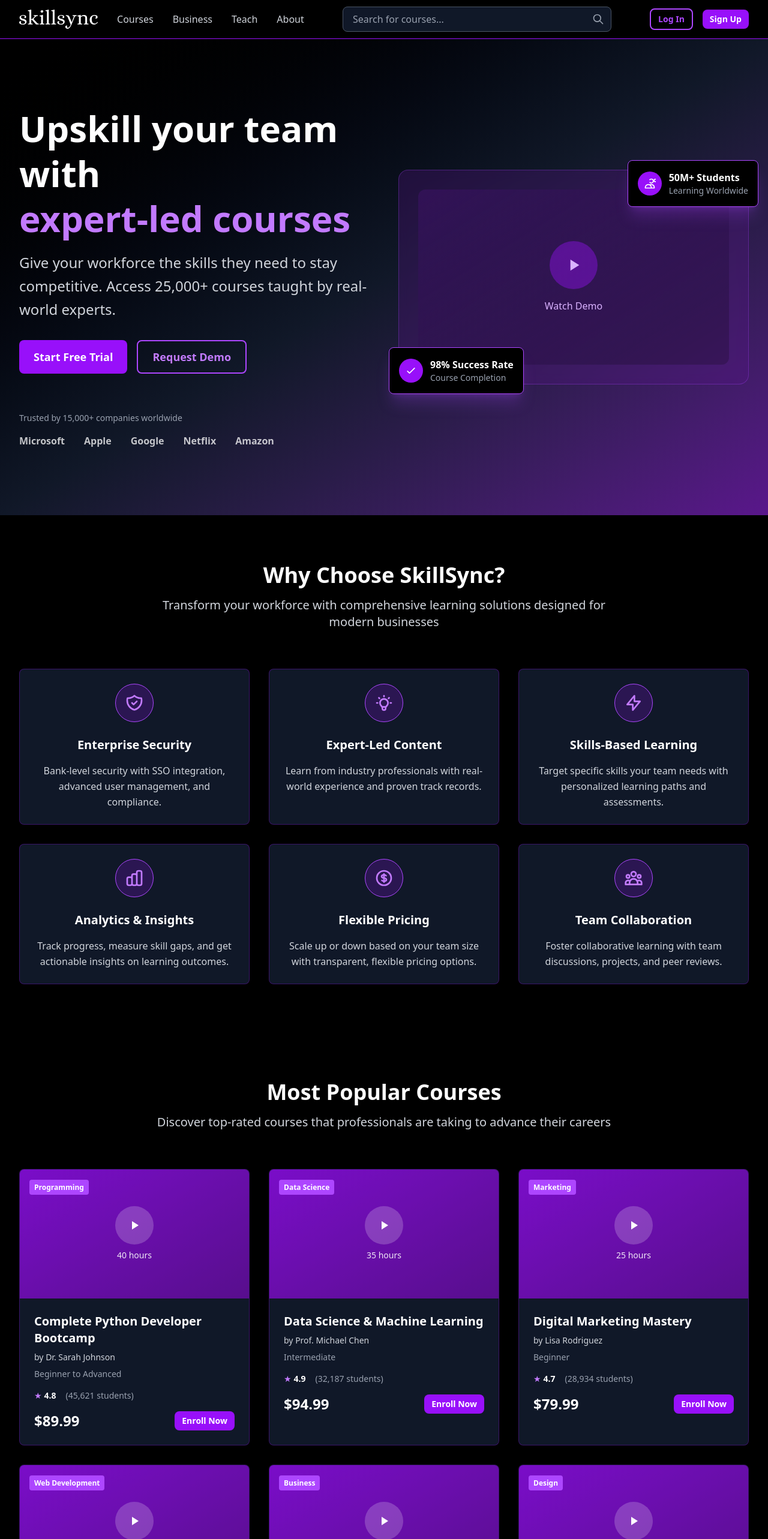
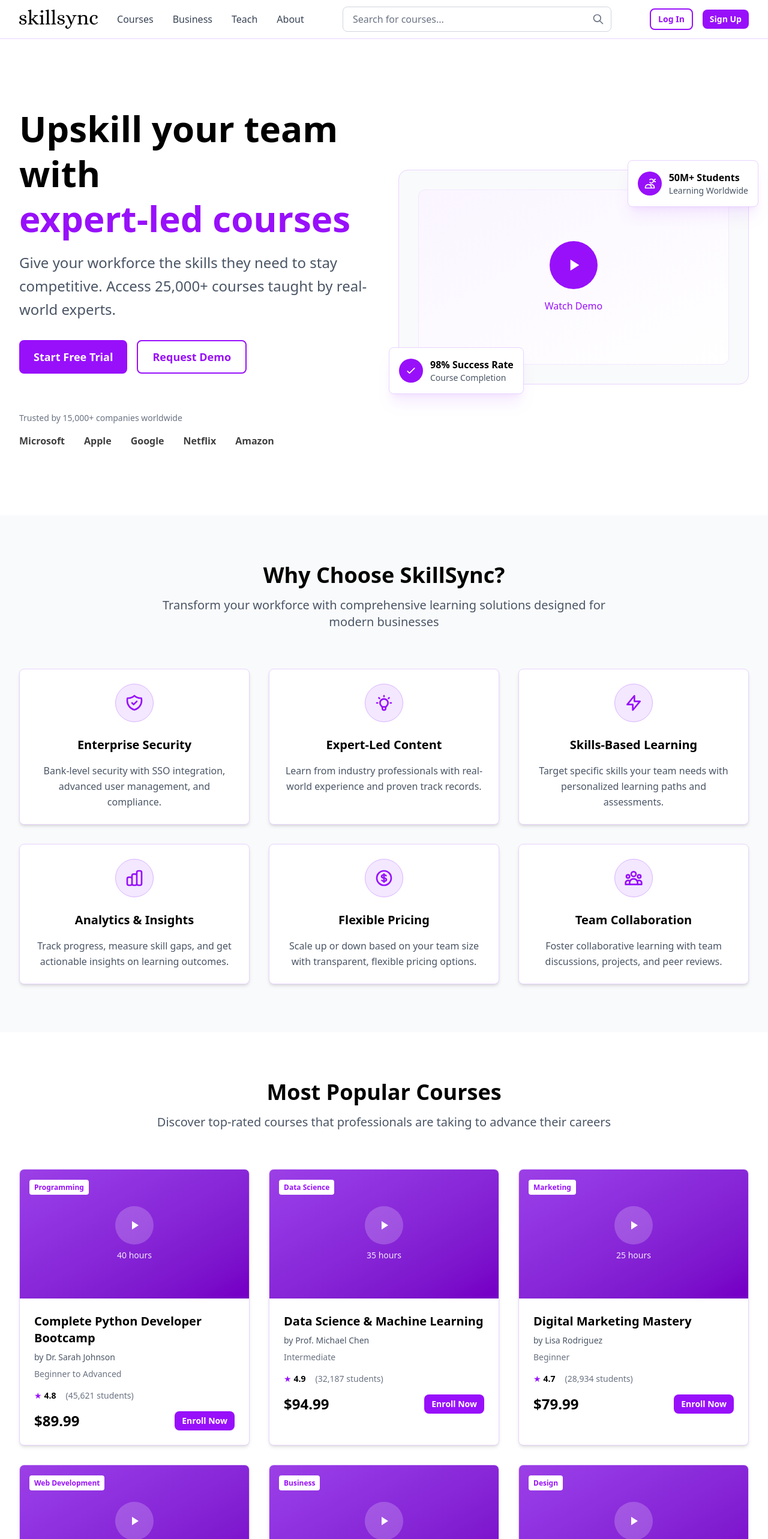
Before and after one commit to prashantGeek/skillsync, a Next.js app: page / in a window 1280 px wide. Shown: the top 2566 px of the page at 60% size. Built offline with nearby package versions, Linux system fonts and the light colour scheme.

Commit message:
theme change

```diff
--- a/src/app/page.tsx
+++ b/src/app/page.tsx
@@ -8,7 +8,7 @@ import CTASection from '@/components/sections/CTASection';
 
 export default function Home() {
   return (
-    <div className="min-h-screen bg-black">
+    <div className="min-h-screen bg-white">
       <Header />
       <main>
         <HeroSection />
--- a/src/components/layout/Header.tsx
+++ b/src/components/layout/Header.tsx
@@ -4,14 +4,14 @@ import Button from '../ui/Button';
 
 export default function Header() {
   return (
-    <header className="bg-black border-b border-purple-600 transition-colors">
+    <header className="bg-white border-b border-purple-200 transition-colors shadow-sm">
       <div className="max-w-7xl mx-auto px-4 sm:px-6 lg:px-8">
         <div className="flex justify-between items-center h-16">
           {/* Logo */}
           <div className="flex items-center">
             <Link href="/" className="flex items-center">
               <Image
-                src="/logos/isolated-monochrome-white.svg"
+                src="/logos/isolated-monochrome-black.svg"
                 alt="SkillSync Logo"
                 width={180}
                 height={45}
@@ -23,16 +23,16 @@ export default function Header() {
 
           {/* Navigation */}
           <nav className="hidden md:flex space-x-8">
-            <Link href="/courses" className="text-gray-300 hover:text-purple-400 transition-colors">
+            <Link href="/courses" className="text-gray-700 hover:text-purple-600 transition-colors font-medium">
               Courses
             </Link>
-            <Link href="/business" className="text-gray-300 hover:text-purple-400 transition-colors">
+            <Link href="/business" className="text-gray-700 hover:text-purple-600 transition-colors font-medium">
               Business
             </Link>
-            <Link href="/instructors" className="text-gray-300 hover:text-purple-400 transition-colors">
+            <Link href="/instructors" className="text-gray-700 hover:text-purple-600 transition-colors font-medium">
               Teach
             </Link>
-            <Link href="/about" className="text-gray-300 hover:text-purple-400 transition-colors">
+            <Link href="/about" className="text-gray-700 hover:text-purple-600 transition-colors font-medium">
               About
             </Link>
           </nav>
@@ -43,10 +43,10 @@ export default function Header() {
               <input
                 type="text"
                 placeholder="Search for courses..."
-                className="w-full px-4 py-2 border border-gray-600 bg-gray-900 text-white rounded-lg focus:outline-none focus:ring-2 focus:ring-purple-500 focus:border-transparent placeholder-gray-400"
+                className="w-full px-4 py-2 border border-gray-300 bg-white text-black rounded-lg focus:outline-none focus:ring-2 focus:ring-purple-500 focus:border-purple-500 placeholder-gray-500"
               />
               <div className="absolute inset-y-0 right-0 flex items-center pr-3">
-                <svg className="w-5 h-5 text-gray-400" fill="none" stroke="currentColor" viewBox="0 0 24 24">
+                <svg className="w-5 h-5 text-gray-500" fill="none" stroke="currentColor" viewBox="0 0 24 24">
                   <path strokeLinecap="round" strokeLinejoin="round" strokeWidth={2} d="M21 21l-6-6m2-5a7 7 0 11-14 0 7 7 0 0114 0z" />
                 </svg>
               </div>
@@ -65,7 +65,7 @@ export default function Header() {
 
           {/* Mobile menu button */}
           <div className="md:hidden">
-            <button className="text-gray-300 hover:text-purple-400">
+            <button className="text-gray-700 hover:text-purple-600">
               <svg className="w-6 h-6" fill="none" stroke="currentColor" viewBox="0 0 24 24">
                 <path strokeLinecap="round" strokeLinejoin="round" strokeWidth={2} d="M4 6h16M4 12h16M4 18h16" />
               </svg>
--- a/src/components/sections/FeaturesSection.tsx
+++ b/src/components/sections/FeaturesSection.tsx
@@ -59,28 +59,28 @@ const features = [
 
 export default function FeaturesSection() {
  return (
- <section className="py-20 bg-black">
+ <section className="py-20 bg-gray-50">
  <div className="max-w-7xl mx-auto px-4 sm:px-6 lg:px-8">
  <div className="text-center mb-16">
- <h2 className="text-4xl font-bold text-white mb-4">
+ <h2 className="text-4xl font-bold text-black mb-4">
  Why Choose SkillSync?
  </h2>
- <p className="text-xl text-gray-300 max-w-3xl mx-auto">
+ <p className="text-xl text-gray-600 max-w-3xl mx-auto">
  Transform your workforce with comprehensive learning solutions designed for modern businesses
  </p>
  </div>
 
  <div className="grid grid-cols-1 md:grid-cols-2 lg:grid-cols-3 gap-8">
  {features.map((feature, index) => (
- <Card key={index} hover className="h-full bg-gray-900 border-purple-600/30 hover:border-purple-500 hover:shadow-lg hover:shadow-purple-500/20">
+ <Card key={index} hover className="h-full bg-white border-purple-200 hover:border-purple-400 hover:shadow-lg hover:shadow-purple-500/10">
  <CardContent className="text-center">
- <div className="w-16 h-16 bg-purple-600/20 border border-purple-500 rounded-full flex items-center justify-center mx-auto mb-6 text-purple-400">
+ <div className="w-16 h-16 bg-purple-100 border border-purple-300 rounded-full flex items-center justify-center mx-auto mb-6 text-purple-600">
  {feature.icon}
  </div>
- <h3 className="text-xl font-semibold text-white mb-4">
+ <h3 className="text-xl font-semibold text-black mb-4">
  {feature.title}
  </h3>
- <p className="text-gray-300 leading-relaxed">
+ <p className="text-gray-600 leading-relaxed">
  {feature.description}
  </p>
  </CardContent>
--- a/src/components/sections/HeroSection.tsx
+++ b/src/components/sections/HeroSection.tsx
@@ -2,18 +2,18 @@ import Button from "../ui/Button";
 
 export default function HeroSection() {
   return (
-    <section className="bg-gradient-to-br from-black via-gray-900 to-purple-900 text-white">
+    <section className="bg-white text-black">
       <div className="max-w-7xl mx-auto px-4 sm:px-6 lg:px-8 py-20 lg:py-28">
         <div className="grid grid-cols-1 lg:grid-cols-2 gap-12 items-center">
           {/* Left Content */}
           <div className="space-y-8">
             <div className="space-y-4">
-              <h1 className="text-4xl lg:text-6xl font-bold leading-tight">
+              <h1 className="text-4xl lg:text-6xl font-bold leading-tight text-black">
                 Upskill your team with
                 <br />
-                <span className="text-purple-400">expert-led courses</span>
+                <span className="text-purple-600">expert-led courses</span>
               </h1>
-              <p className="text-xl lg:text-2xl text-gray-300 leading-relaxed">
+              <p className="text-xl lg:text-2xl text-gray-600 leading-relaxed">
                 Give your workforce the skills they need to stay competitive.
                 Access 25,000+ courses taught by real-world experts.
               </p>
@@ -22,46 +22,46 @@ export default function HeroSection() {
               <Button className="px-6 py-3 text-lg bg-purple-600 hover:bg-purple-700 text-white hover:text-white font-bold rounded-lg transition-all duration-200 focus:outline-none focus:ring-2 focus:ring-purple-400 hover:shadow-lg hover:shadow-purple-500/20">
                 Start Free Trial
               </Button>
-              <Button className="px-6 py-3 text-lg border-2 border-purple-500 text-purple-400 hover:bg-purple-500 hover:text-white bg-transparent font-semibold rounded-lg transition-all duration-200 focus:outline-none focus:ring-2 focus:ring-purple-400 hover:shadow-lg hover:shadow-purple-500/20">
+              <Button className="px-6 py-3 text-lg border-2 border-purple-600 text-purple-600 hover:bg-purple-600 hover:text-white bg-white font-semibold rounded-lg transition-all duration-200 focus:outline-none focus:ring-2 focus:ring-purple-400 hover:shadow-lg hover:shadow-purple-500/20">
                 Request Demo
               </Button>
             </div>
             {/* Trust Indicators */}
             <div className="pt-8">
-              <p className="text-gray-400 text-sm mb-4">
+              <p className="text-gray-500 text-sm mb-4">
                 Trusted by 15,000+ companies worldwide
               </p>
               <div className="flex items-center space-x-8 opacity-75">
-                <div className="text-white font-semibold">Microsoft</div>
-                <div className="text-white font-semibold">Apple</div>
-                <div className="text-white font-semibold">Google</div>
-                <div className="text-white font-semibold">Netflix</div>
-                <div className="text-white font-semibold">Amazon</div>
+                <div className="text-black font-semibold">Microsoft</div>
+                <div className="text-black font-semibold">Apple</div>
+                <div className="text-black font-semibold">Google</div>
+                <div className="text-black font-semibold">Netflix</div>
+                <div className="text-black font-semibold">Amazon</div>
               </div>
             </div>
           </div>
 
           {/* Right Content - Hero Image/Video */}
           <div className="relative">
-            <div className="bg-purple-900/30 backdrop-blur-sm rounded-2xl p-8 border border-purple-500/30">
-              <div className="aspect-video bg-gradient-to-br from-purple-800/20 to-black/20 rounded-xl flex items-center justify-center">
+            <div className="bg-gray-50 border border-purple-200 rounded-2xl p-8">
+              <div className="aspect-video bg-gradient-to-br from-purple-50 to-white rounded-xl flex items-center justify-center border border-purple-100">
                 <div className="text-center space-y-4">
-                  <div className="w-20 h-20 bg-purple-600/40 rounded-full flex items-center justify-center mx-auto">
+                  <div className="w-20 h-20 bg-purple-600 rounded-full flex items-center justify-center mx-auto">
                     <svg
-                      className="w-8 h-8 text-purple-300"
+                      className="w-8 h-8 text-white"
                       fill="currentColor"
                       viewBox="0 0 24 24"
                     >
                       <path d="M8 5v14l11-7z" />
                     </svg>
                   </div>
-                  <p className="text-purple-300">Watch Demo</p>
+                  <p className="text-purple-600 font-medium">Watch Demo</p>
                 </div>
               </div>
             </div>
 
             {/* Floating Stats */}
-            <div className="absolute -bottom-4 -left-4 bg-black border border-purple-500 rounded-lg p-4 shadow-xl shadow-purple-500/20">
+            <div className="absolute -bottom-4 -left-4 bg-white border border-purple-200 rounded-lg p-4 shadow-xl shadow-purple-500/10">
               <div className="flex items-center space-x-3">
                 <div className="w-10 h-10 bg-purple-600 rounded-full flex items-center justify-center">
                   <svg
@@ -79,15 +79,15 @@ export default function HeroSection() {
                   </svg>
                 </div>
                 <div>
-                  <div className="text-white font-semibold">
+                  <div className="text-black font-semibold">
                     98% Success Rate
                   </div>
-                  <div className="text-gray-400 text-sm">Course Completion</div>
+                  <div className="text-gray-600 text-sm">Course Completion</div>
                 </div>
               </div>
             </div>
 
-            <div className="absolute -top-4 -right-4 bg-black border border-purple-500 rounded-lg p-4 shadow-xl shadow-purple-500/20">
+            <div className="absolute -top-4 -right-4 bg-white border border-purple-200 rounded-lg p-4 shadow-xl shadow-purple-500/10">
               <div className="flex items-center space-x-3">
                 <div className="w-10 h-10 bg-purple-600 rounded-full flex items-center justify-center">
                   <svg
@@ -105,10 +105,10 @@ export default function HeroSection() {
                   </svg>
                 </div>
                 <div>
-                  <div className="text-white font-semibold">
+                  <div className="text-black font-semibold">
                     50M+ Students
                   </div>
-                  <div className="text-gray-400 text-sm">
+                  <div className="text-gray-600 text-sm">
                     Learning Worldwide
                   </div>
                 </div>
--- a/src/components/sections/PopularCoursesSection.tsx
+++ b/src/components/sections/PopularCoursesSection.tsx
@@ -78,13 +78,13 @@ const courses = [
 
 export default function PopularCoursesSection() {
   return (
-    <section className="py-20 bg-black transition-colors">
+    <section className="py-20 bg-white transition-colors">
       <div className="max-w-7xl mx-auto px-4 sm:px-6 lg:px-8">
         <div className="text-center mb-16">
-          <h2 className="text-4xl font-bold text-white mb-4">
+          <h2 className="text-4xl font-bold text-black mb-4">
             Most Popular Courses
           </h2>
-          <p className="text-xl text-gray-300 max-w-3xl mx-auto">
+          <p className="text-xl text-gray-600 max-w-3xl mx-auto">
             Discover top-rated courses that professionals are taking to advance
             their careers
           </p>
@@ -92,10 +92,10 @@ export default function PopularCoursesSection() {
 
         <div className="grid grid-cols-1 md:grid-cols-2 lg:grid-cols-3 gap-8">
           {courses.map((course) => (
-            <Card key={course.id} hover className="overflow-hidden bg-gray-900 border-purple-600/30 hover:border-purple-500">
+            <Card key={course.id} hover className="overflow-hidden bg-white border-purple-200 hover:border-purple-400">
               {/* Course Image */}
-              <div className="aspect-video bg-gradient-to-br from-purple-600 to-purple-800 relative overflow-hidden">
-                <div className="absolute inset-0 bg-black/20 flex items-center justify-center">
+              <div className="aspect-video bg-gradient-to-br from-purple-500 to-purple-700 relative overflow-hidden">
+                <div className="absolute inset-0 bg-black/10 flex items-center justify-center">
                   <div className="text-white text-center">
                     <div className="w-16 h-16 bg-white/20 rounded-full flex items-center justify-center mx-auto mb-2">
                       <svg
@@ -110,7 +110,7 @@ export default function PopularCoursesSection() {
                   </div>
                 </div>
                 <div className="absolute top-4 left-4">
-                  <span className="bg-purple-500 text-white px-2 py-1 rounded text-xs font-semibold">
+                  <span className="bg-white text-purple-600 px-2 py-1 rounded text-xs font-semibold">
                     {course.category}
                   </span>
                 </div>
@@ -118,29 +118,29 @@ export default function PopularCoursesSection() {
 
               <CardContent className="p-6">
                 <div className="mb-4">
-                  <h3 className="text-xl font-semibold text-white mb-2 line-clamp-2">
+                  <h3 className="text-xl font-semibold text-black mb-2 line-clamp-2">
                     {course.title}
                   </h3>
-                  <p className="text-gray-300 text-sm mb-2">
+                  <p className="text-gray-600 text-sm mb-2">
                     by {course.instructor}
                   </p>
-                  <p className="text-sm text-gray-400">{course.level}</p>
+                  <p className="text-sm text-gray-500">{course.level}</p>
                 </div>
 
                 <div className="flex items-center mb-4">
                   <div className="flex items-center mr-4">
-                    <span className="text-purple-400 text-sm">★</span>
-                    <span className="text-sm font-semibold ml-1 text-white">
+                    <span className="text-purple-600 text-sm">★</span>
+                    <span className="text-sm font-semibold ml-1 text-black">
                       {course.rating}
                     </span>
                   </div>
-                  <span className="text-sm text-gray-400">
+                  <span className="text-sm text-gray-500">
                     ({course.students.toLocaleString()} students)
                   </span>
                 </div>
 
                 <div className="flex items-center justify-between">
-                  <span className="text-2xl font-bold text-white">
+                  <span className="text-2xl font-bold text-black">
                     {course.price}
                   </span>
                   <Button size="sm">Enroll Now</Button>
--- a/src/components/ui/Button.tsx
+++ b/src/components/ui/Button.tsx
@@ -29,8 +29,8 @@ export default function Button({
 
   const variants = {
     primary: 'bg-purple-600 text-white hover:bg-purple-700 hover:shadow-lg hover:shadow-purple-500/20 focus:ring-purple-400',
-    secondary: 'bg-black text-white border border-purple-600 hover:bg-purple-600 hover:shadow-lg hover:shadow-purple-500/20 focus:ring-purple-400',
-    outline: 'border-2 border-purple-500 text-purple-500 hover:bg-purple-500 hover:text-white hover:shadow-lg hover:shadow-purple-500/20 focus:ring-purple-400'
+    secondary: 'bg-white text-black border border-purple-600 hover:bg-purple-600 hover:text-white hover:shadow-lg hover:shadow-purple-500/20 focus:ring-purple-400',
+    outline: 'border-2 border-purple-600 text-purple-600 bg-white hover:bg-purple-600 hover:text-white hover:shadow-lg hover:shadow-purple-500/20 focus:ring-purple-400'
   };
 
   const sizes = {
--- a/src/components/ui/Card.tsx
+++ b/src/components/ui/Card.tsx
@@ -8,7 +8,7 @@ interface CardProps {
 
 export default function Card({ children, className = '', hover = false }: CardProps) {
   return (
-    <div className={`bg-gray-900 rounded-lg shadow-md border border-purple-600/30 ${hover ? 'hover:shadow-lg hover:shadow-purple-500/20 transition-all duration-200' : ''} ${className}`}>
+    <div className={`bg-white rounded-lg shadow-md border border-purple-200 ${hover ? 'hover:shadow-lg hover:shadow-purple-500/10 transition-all duration-200' : ''} ${className}`}>
       {children}
     </div>
   );
@@ -21,7 +21,7 @@ interface CardHeaderProps {
 
 export function CardHeader({ children, className = '' }: CardHeaderProps) {
   return (
-    <div className={`p-6 border-b border-purple-600/30 ${className}`}>
+    <div className={`p-6 border-b border-purple-200 ${className}`}>
       {children}
     </div>
   );
@@ -47,7 +47,7 @@ interface CardFooterProps {
 
 export function CardFooter({ children, className = '' }: CardFooterProps) {
   return (
-    <div className={`p-6 border-t border-purple-600/30 ${className}`}>
+    <div className={`p-6 border-t border-purple-200 ${className}`}>
       {children}
     </div>
   );
```
Also changed, not shown: src/components/layout/Footer.tsx (+44 -44 lines), src/components/sections/CTASection.tsx (+13 -13 lines), src/components/sections/TestimonialsSection.tsx (+12 -12 lines).
